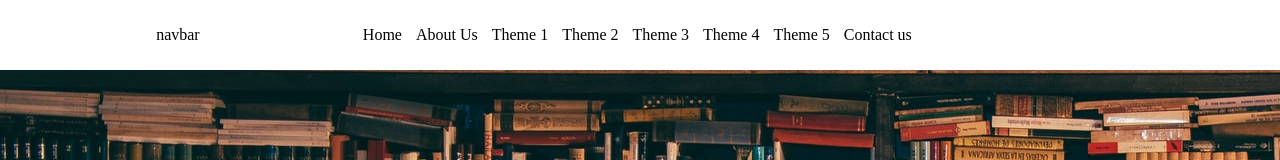
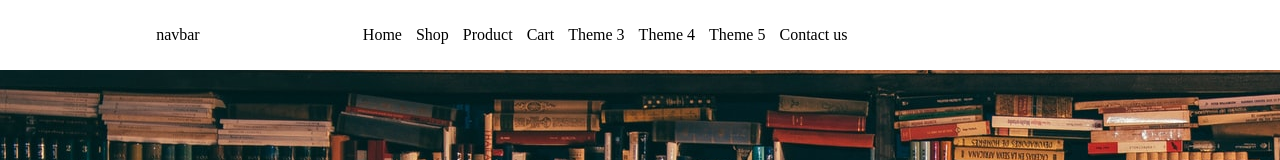
Before and after one commit to girts521/eBooks-store, a React (Create React App) app: page / in a window 1280 px wide. Shown: the top 160 px of the page. Built offline with nearby package versions, Linux system fonts and the light colour scheme.

Commit message:
added some navigation

```diff
--- a/src/Components/NavBar/NavBar.tsx
+++ b/src/Components/NavBar/NavBar.tsx
@@ -2,9 +2,11 @@ import React, { useState } from "react";
 import styles from "./styles.module.scss";
 import MenuIcon from "@mui/icons-material/Menu";
 import NavMenu from "../NavMenu/NavMenu";
+import { useNavigate } from "react-router-dom";
 
 const NavBar: React.FC = () => {
   const [menuOpen, setMenuOpen] = useState(false);
+  const navigate = useNavigate()
 
   const onClickHandler = (e: React.MouseEvent<HTMLDivElement>) => {
     setMenuOpen(!menuOpen);
@@ -16,13 +18,13 @@ const NavBar: React.FC = () => {
       <div onClick={onClickHandler} className={styles.burger}>
         <MenuIcon />
       </div>
-      {menuOpen && <NavMenu />}
+      {menuOpen && <NavMenu func={setMenuOpen} />}
 
       <ul className={styles.navItems}>
-        <li>Home</li>
-        <li>About Us</li>
-        <li>Theme 1</li>
-        <li>Theme 2</li>
+        <li onClick={() => {navigate('/')}}>Home</li>
+        <li onClick={() => {navigate('/shop')}}>Shop</li>
+        <li onClick={() => {navigate('/product')}}>Product</li>
+        <li onClick={() => {navigate('/cart')}}>Cart</li>
         <li>Theme 3</li>
         <li>Theme 4</li>
         <li>Theme 5</li>
--- a/src/Components/NavMenu/NavMenu.tsx
+++ b/src/Components/NavMenu/NavMenu.tsx
@@ -1,14 +1,46 @@
 import React from "react";
 import styles from "./styles.module.scss";
+import { useNavigate } from "react-router-dom";
 
-const NavMenu: React.FC = () => {
+const NavMenu: React.FC<{
+  func: React.Dispatch<React.SetStateAction<boolean>>;
+}> = ({ func }) => {
+  const navigate = useNavigate();
   return (
     <div className={styles.container}>
       <ul>
-        <li>Home</li>
-        <li>About Us</li>
-        <li>Theme 1</li>
-        <li>Theme 2</li>
+        <li
+          onClick={() => {
+            navigate("/");
+            func(false);
+          }}
+        >
+          Home
+        </li>
+        <li
+          onClick={() => {
+            navigate("/shop");
+            func(false);
+          }}
+        >
+          Shop
+        </li>
+        <li
+          onClick={() => {
+            navigate("/product");
+            func(false);
+          }}
+        >
+          Product
+        </li>
+        <li
+          onClick={() => {
+            navigate("/cart");
+            func(false);
+          }}
+        >
+          Cart
+        </li>
         <li>Theme 3</li>
         <li>Theme 4</li>
         <li>Theme 5</li>
```
